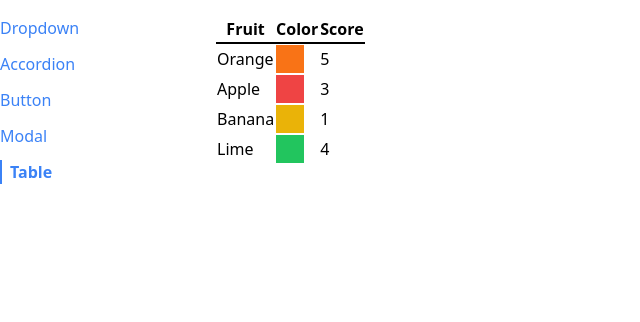
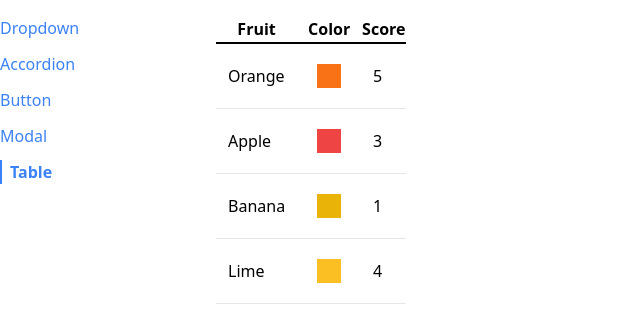
Before and after one commit to suriyaaap13/comps, a React (Create React App) app: page /table in a window 1280 px wide. Shown: the top 322 px of the page, without its empty margins (0-640 px from the left). Built offline with nearby package versions, Linux system fonts and the light colour scheme.

Commit message:
Add some style changes

```diff
--- a/src/components/Table.js
+++ b/src/components/Table.js
@@ -1,23 +1,23 @@
-import classNames from "classnames";
+
 
 export default function Table({ data }) {
 
 
     const renderedData = data.map((element)=>{
-        const finalClassName = classNames('box-border h-7 w-7', element.color);
+
         return (
-            <tr>
-                <td>{element.name}</td>
-                <td>
-                    <div className={finalClassName}></div>
+            <tr className="border-b">
+                <td className='p-3'>{element.name}</td>
+                <td className='p-3'>
+                    <div className={`p-3 m-2 ${element.color}`}></div>
                 </td>
-                <td>{element.score}</td>
+                <td className='p-3'>{element.score}</td>
             </tr>
         )
     });
 
   return (
-    <table className="table-auto">
+    <table className="table-auto border-spacing-2">
         <thead className="border-b-2 border-black">
             <tr>
                 <th>Fruit</th>
--- a/src/pages/TablePage.js
+++ b/src/pages/TablePage.js
@@ -6,7 +6,7 @@ export default function TablePage() {
         { name: 'Orange', color: 'bg-orange-500', score: 5 },
         { name: 'Apple', color: 'bg-red-500', score: 3 },
         { name: 'Banana', color: 'bg-yellow-500', score: 1 },
-        { name: 'Lime', color: 'bg-green-500', score: 4 },
+        { name: 'Lime', color: 'bg-amber-400', score: 4 },
     ]
 
   return (
```
